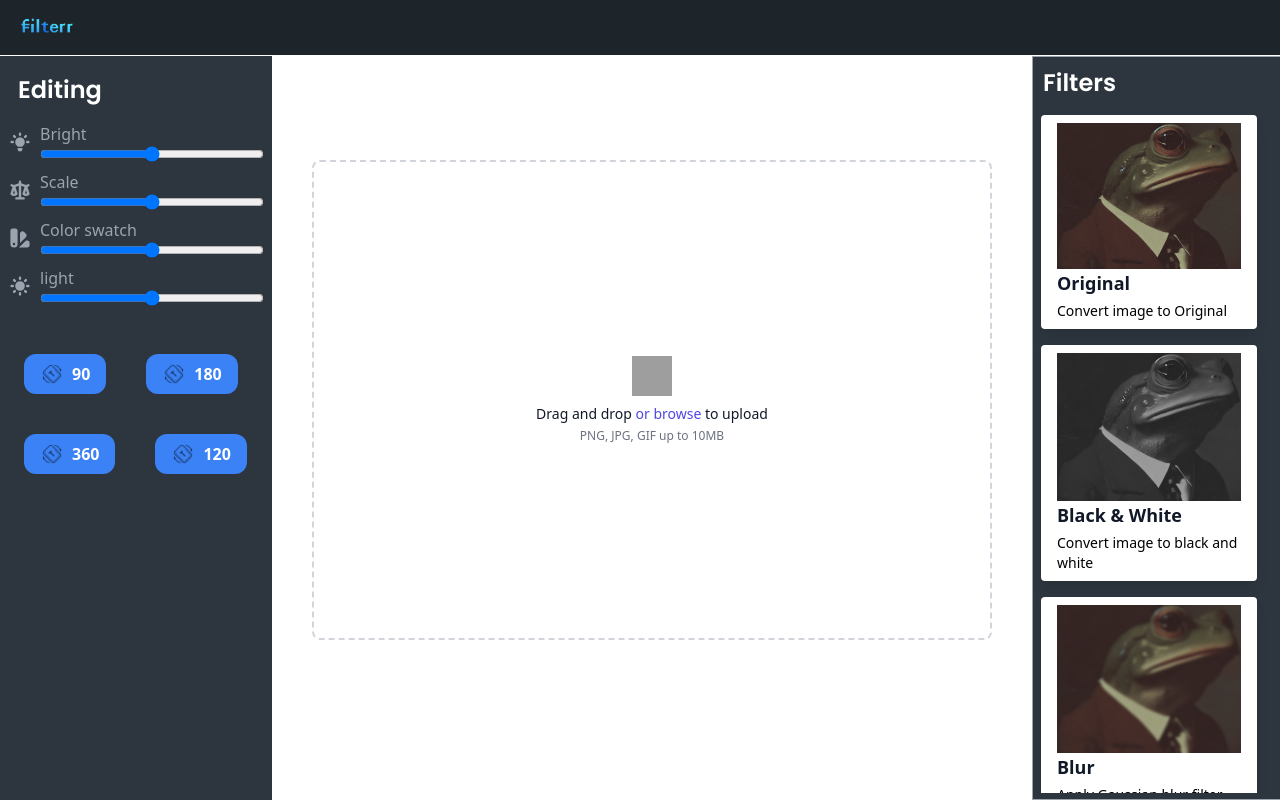
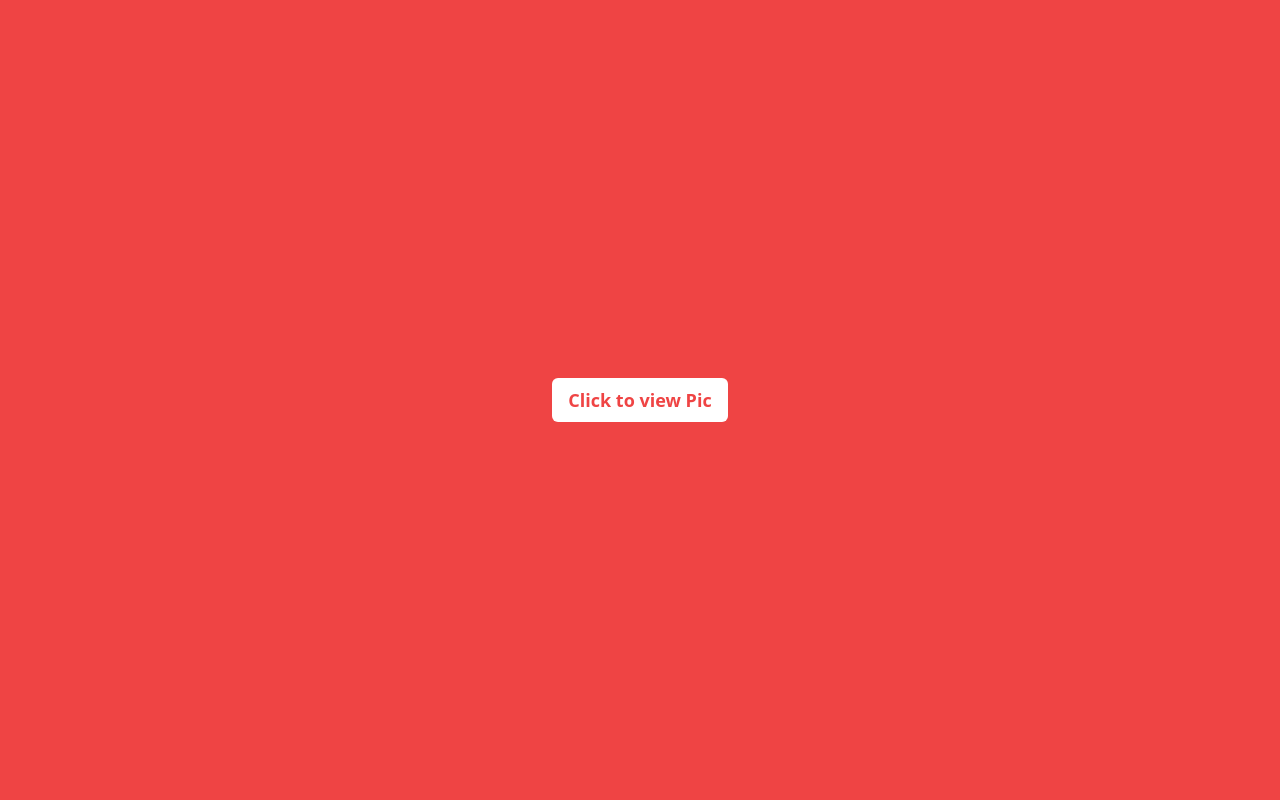
Before and after one commit to NouhaylaEnnadri/Filterr, a React (Vite) app in the folder client/: page / in a window 1280 px wide. Built offline with nearby package versions, Linux system fonts and the light colour scheme; grey boxes are pictures that could not be loaded.

Commit message:
added a landing page

```diff
--- a/client/src/App.jsx
+++ b/client/src/App.jsx
@@ -1,35 +1,46 @@
 import React, { useState } from 'react';
-import { NavBar, Filters, Pic, Param } from "./components";
+import { NavBar, Filters, Param, Landing, Pic } from "./components";
 
 const App = () => {
+  const [value, setValue] = useState("");
+  const [barTitle, setBarTitle] = useState("");
+  const [barValue, setBarValue] = useState("");
+  const [showPic, setShowPic] = useState(false); // State to track whether to show the Pic component
 
-  const [value,setValue]=useState("");
-  const [barTitle,setbarTitle]=useState("");
-  const [barValue,setBarValue]=useState("");
-
-
-  const buttoncclicked = (degree)=>{
+  const buttonClicked = (degree) => {
     setValue(degree);
     console.log("clicked button");
   }
-  const filterChanged = (barTitle,barValue)=>{
-      setbarTitle(barTitle);
-      setBarValue(barValue);
 
-      console.log(" bar value changed");
-    }
+  const filterChanged = (barTitle, barValue) => {
+    setBarTitle(barTitle);
+    setBarValue(barValue);
+    console.log("bar value changed");
+  }
+
+  const handleButtonClick = () => {
+    setShowPic(true); // Set showPic to true to display the Pic component
+  }
 
   return (
-      <div className='overflow-hidden  h-screen ' >
-        <div className="flex">
-          <Param />
-          <NavBar btnonclick={buttoncclicked} barclick={filterChanged} />
-        <div className="flex-1  h-screen ">
-        <Pic  value={value} barTitle={barTitle} barValue={barValue} />
+    <>
+      {!showPic && (
+        <div className="overflow-hidden h-screen">
+          <div className="flex h-screen">
+            <Landing onClick={handleButtonClick} />
+          </div>
         </div>
-      </div>
-      </div>
-
+      )}
+      {showPic && (
+        <div className="overflow-hidden h-screen">
+          <div className="flex h-screen">
+            <Param />
+            <NavBar btnonclick={buttonClicked} barclick={filterChanged} />
+            <Pic value={value} barTitle={barTitle} barValue={barValue} />
+          </div>
+        </div>
+      )}
+    </>
   );
 };
 
--- /dev/null
+++ b/client/src/components/Landing.jsx
@@ -0,0 +1,16 @@
+import React from 'react';
+
+const Landing = ({ onClick }) => {
+  return (
+    <div className="h-screen w-screen bg-red-500 flex justify-center items-center">
+      <button
+        className="bg-white text-red-500 px-4 py-2 rounded-md font-semibold text-lg"
+        onClick={onClick} // Pass onClick handler received from props
+      >
+        Click to view Pic
+      </button>
+    </div>
+  );
+};
+
+export default Landing;
--- a/client/src/components/index.js
+++ b/client/src/components/index.js
@@ -3,5 +3,6 @@ import Footer from "./Footer";
 import Filters from "./Filters";
 import Pic from "./Pic";
 import Param from "./Param";
+import Landing from "./Landing";
 
-export { NavBar, Footer, Filters, Pic, Param };
+export { NavBar, Footer, Filters, Pic, Param, Landing };
```
Also changed, not shown: 1 other file (tests, documents, lock files or other folders).
